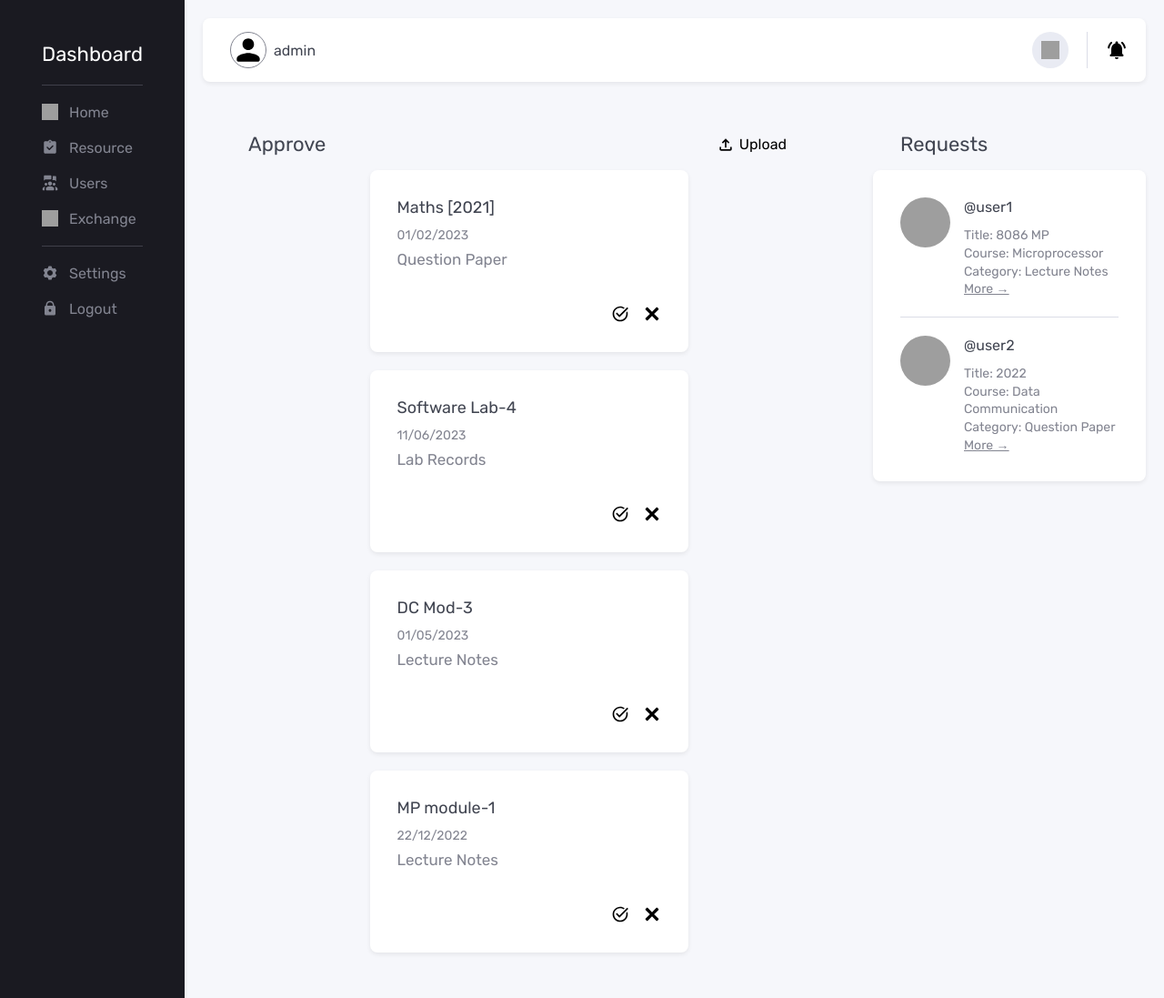
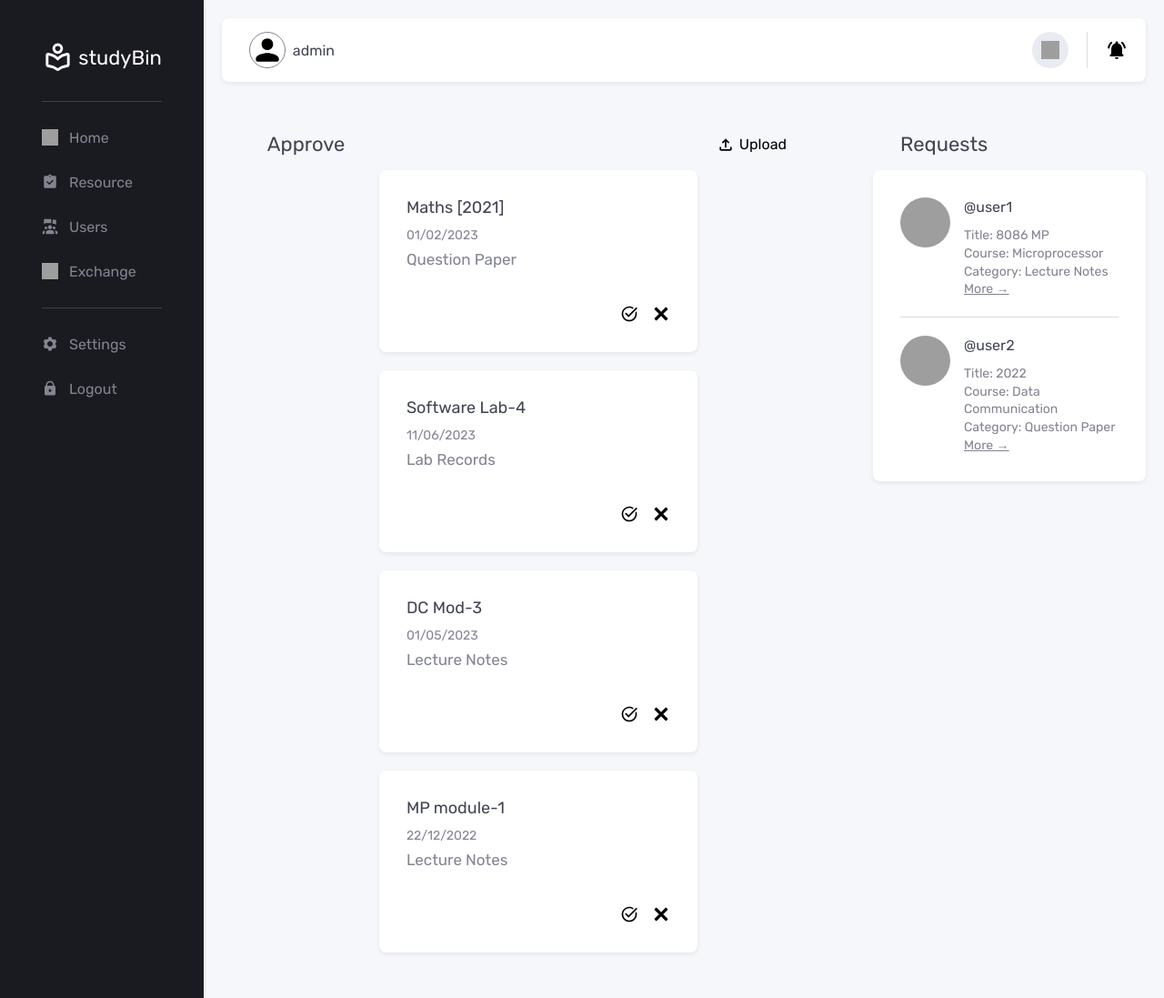
Before and after one commit to Anvinalias/studyBin, a PHP site: page /admin/admin.html in a window 1280 px wide. Shown: the whole page at 91% size. Run offline with PHP 8.4, Linux system fonts and the light colour scheme; grey boxes are pictures that could not be loaded.

Commit message:
Add site log and name in dashboard

```diff
--- a/admin/admin.css
+++ b/admin/admin.css
@@ -181,7 +181,7 @@ input:not(:focus):placeholder-shown {
   grid-auto-rows: max-content;
   grid-template: max-content / max-content;
   padding: 46px;
-  row-gap: 20px;
+  row-gap: 30px;
 }
 
 .side-nav a {
@@ -202,10 +202,17 @@ input:not(:focus):placeholder-shown {
   background-color: rgb(64, 64, 74);
 }
 
-#dash-title {
+.nav-head {
+  display: flex;
+  align-items: center;
+  gap: 5px;
   color: white;
   font-size: 22px;
   font-weight: 400;
+}
+
+.nav-head>img {
+  height: 2.2rem;
 }
 
 .section-title {
--- a/admin/admin.html
+++ b/admin/admin.html
@@ -25,7 +25,10 @@
       </div>
     </div>
     <div class="side-nav">
-      <div id="dash-title">Dashboard</div>
+      <div class="nav-head">
+        <img src="img/logo-h.svg" alt="logo">
+        <div class="nav-site-name">studyBin</div>
+      </div>
       <div class="h-divider"></div>
       <a href="admin.html" id="home">Home</a>
       <a href="resource.html" id="resource">Resource</a>
--- a/admin/resource.html
+++ b/admin/resource.html
@@ -25,7 +25,10 @@
             </div>
         </div>
         <div class="side-nav">
-            <div id="dash-title">Dashboard</div>
+            <div class="nav-head">
+                <img src="img/logo-h.svg" alt="logo">
+                <div class="nav-site-name">studyBin</div>
+            </div>
             <div class="h-divider"></div>
             <a href="" id="home">Home</a>
             <a href="" id="resource">Resource</a>
```
Also changed, not shown: admin/resource.css (+11 -3 lines), admin/img/logo-h.svg (added).
